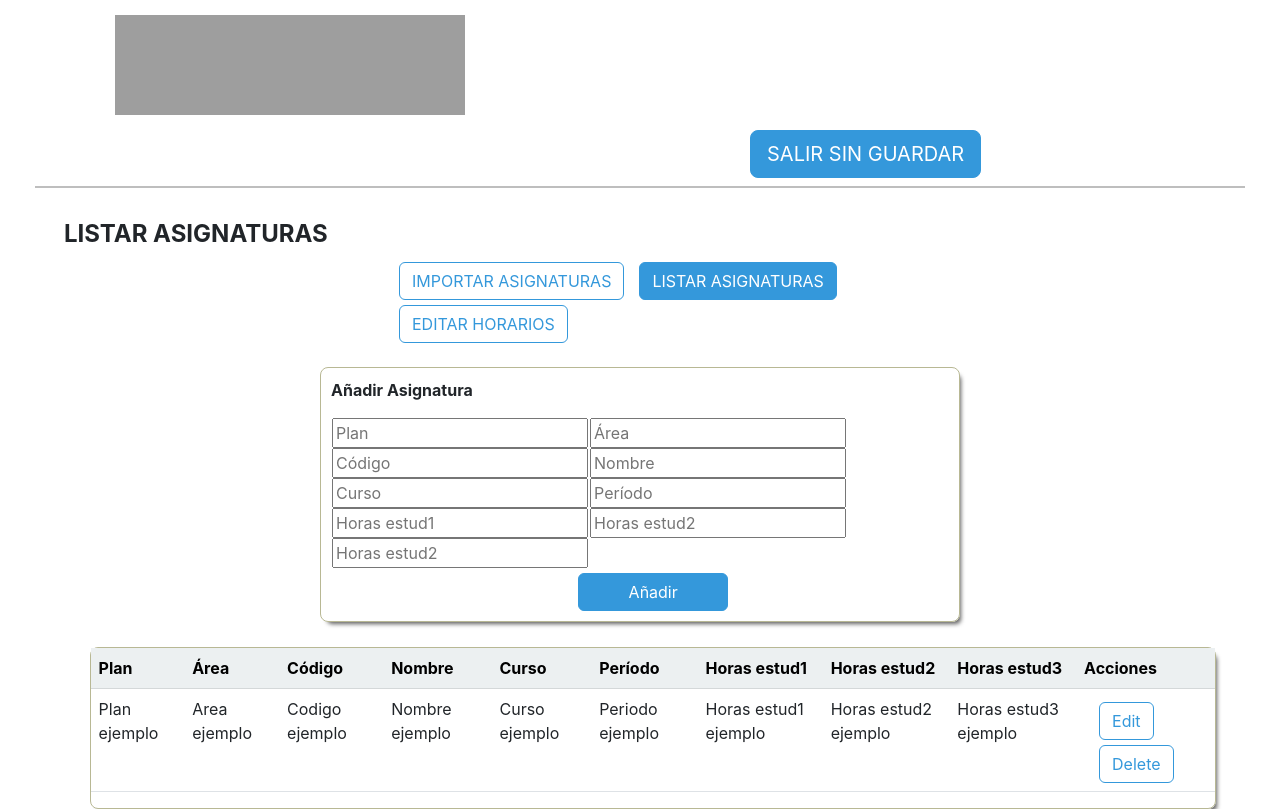
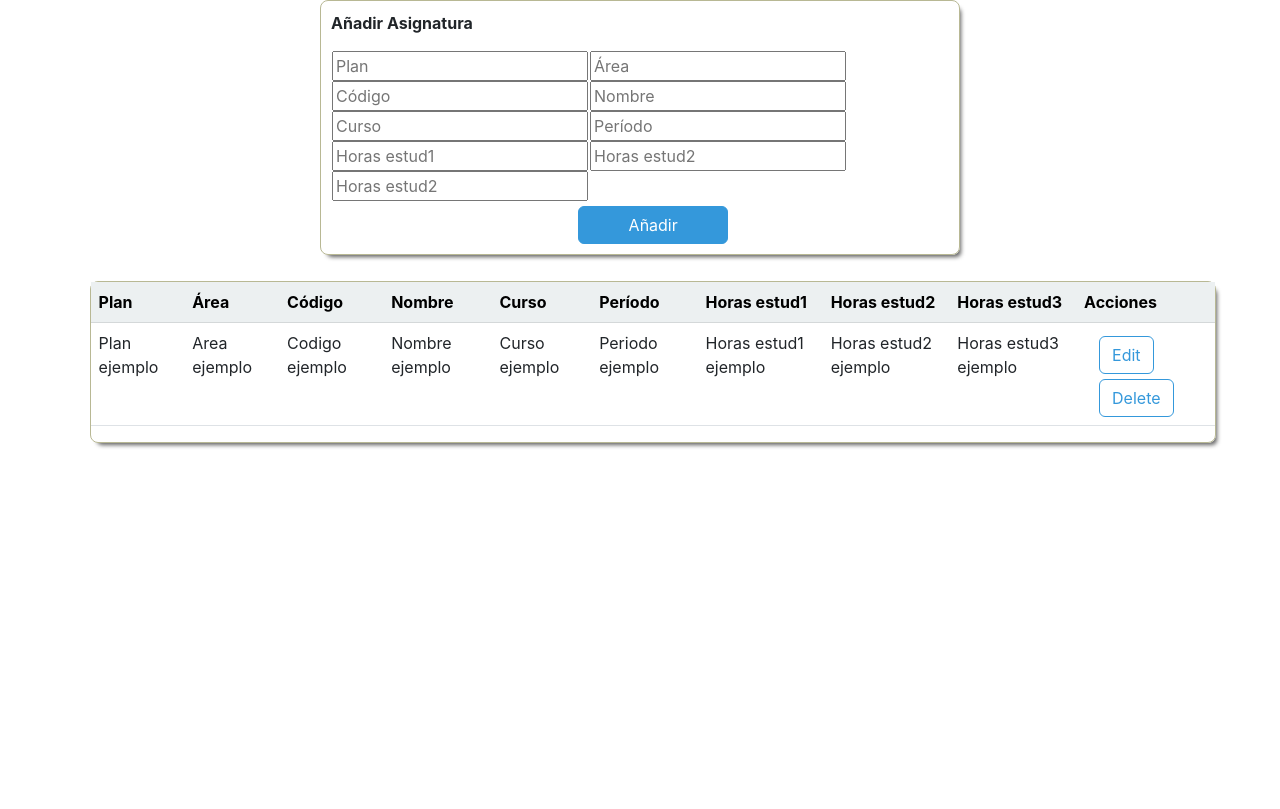
Before and after one commit to GPSGroupC/frontend, a React (Create React App) app: page /listar-asignaturas in a window 1280 px wide. Built offline with nearby package versions, Linux system fonts and the light colour scheme; grey boxes are pictures that could not be loaded.

Commit message:
fixed timetable navigation

```diff
--- a/src/PantallaHorarios.css
+++ b/src/PantallaHorarios.css
@@ -43,3 +43,15 @@
     height: 100px;
     width: 350px;
 }
+
+.menuHorarios {
+    width: 300px;
+    margin-left: 3%;
+}
+
+@media only screen and (max-width: 600px) {
+    .menuHorarios {
+        width: 50%;
+        margin:auto;
+    }
+}
--- a/src/horario/ImportarAsignaturas.js
+++ b/src/horario/ImportarAsignaturas.js
@@ -26,26 +26,7 @@ function ImportarAsignaturas() {
   return (
 
     <div>
-
-            <div>
-              <div className="filtro2" style={{textAlign:'center'}}><br></br><br></br>
-              <h4 className="titulo">HORARIOS</h4>
-              <Link to="/">
-                  <button type="button" className="btn btn-info btn-lg" style={{"margin-left": "750px", "margin-top":"15px"}}>INICIO</button>
-              </Link>
-              </div>
-              <hr size="5px" color="black" />
-            </div> <br></br>
-
-
-
-            <ButtonGroup vertical id="buttongroup">
-                <Link to="/importar-asignaturas"><button id="buttonselect" class="selected" type="button" >IMPORTAR ASIGNATURAS</button></Link>
-                <Link to="/listar-asignaturas"><button id="buttonselect" type="button" >LISTAR ASIGNATURAS</button></Link>
-                <Link to="/seleccion-horario-grados"><button id="buttonselect" type="button">EDITAR HORARIOS</button></Link>
-            </ButtonGroup>
-
-            <div id="import-box">
+        <div id="import-box">
                 <h3>
                     Importar Asignatura
                 </h3><br></br><br></br>
--- a/src/horario/ListarAsignaturas.js
+++ b/src/horario/ListarAsignaturas.js
@@ -148,27 +148,6 @@ function ListarAsignaturas() {
   return (
 
     <div>
-
-            <div>
-              <Link to="/"><img className="logoCab2" src={eina} /></Link>
-              <Link to="/">
-                  <button type="button" className="btn btn-info btn-lg" style={{"margin-left": "750px", "margin-top":"15px"}}>SALIR SIN GUARDAR</button>
-              </Link>
-              <hr size="5px" color="black" />
-            </div> <br></br>
-
-            <div className="filtro2">
-                <h4 className="titulo">LISTAR ASIGNATURAS</h4>
-            </div>
-
-            <div style={{"margin-left": "30%", marginRight:'30%'}} >
-                <Link to="/importar-asignaturas"><button type="button" class="btn btn-outline-info">IMPORTAR ASIGNATURAS</button></Link>
-                <Link to="/listar-asignaturas"><button type="button" class="btn btn-info btn-md">LISTAR ASIGNATURAS</button></Link>
-                <Link to="/seleccion-horario-grados"><button type="button" class="btn btn-outline-info">EDITAR HORARIOS</button></Link>
-            </div> <br></br>
-
-
-
             <div style={{
                     display: "block",
                     margin: "auto",
--- a/src/horario/PantallaHorarios.js
+++ b/src/horario/PantallaHorarios.js
@@ -1,65 +1,72 @@
 import React, {Component} from "react";
-import { Link } from 'react-router-dom'
+import {Link} from 'react-router-dom'
 import eina from '../images/eina-logo.png'
 import '../PantallaHorarios.css';
-import ButtonGroup from 'react-bootstrap/Button';
+import ImportarAsignaturas from "./ImportarAsignaturas";
+import ListarAsignaturas from "./ListarAsignaturas";
+import SeleccionHorarioGrados from "./SeleccionHorarioGrados";
 
 /**
- * Interfaz Home para la parte de los horarios.
+ * Menu de pantallas de horarios.
+ *
+ * Este componente permite fijar el menu de horarios al navegar
+ * entre las distintas pantallas de la parte de horarios.
  */
 class PantallaHorarios extends Component {
 
     constructor(props) {
         super(props);
         this.state = {
-        listButtons: [
-            { id:1, name: "IMPORTAR ASIGNATURAS", render: <p>IMPORTAR</p>},
-            { id:2, name: "LISTAR ASIGNATURAS", render: <p>LISTAR AS</p>},
-            { id:3, name: "LISTAR HORARIOS", render: <p>LISTAR HO</p>}
+            menu: [
+                {id: 1, name: "IMPORTAR ASIGNATURAS", component: <ImportarAsignaturas/>},
+                {id: 2, name: "LISTAR ASIGNATURAS", component: <ListarAsignaturas/>},
+                {id: 3, name: "LISTAR HORARIOS", component: <SeleccionHorarioGrados/>}
             ],
-        selectedButton: 1
+            menuItemSelected: <ImportarAsignaturas/>
         }
     }
 
     handleClick = (event) => {
+        var menuItem= this.state.menu.find((menuItem) => menuItem.id == event.target.value)
         this.setState({
-          selectedButton: event
+            menuItemSelected: menuItem.component
         })
     }
-  render() {
-    return (
-        <div className="bodyMargin">
+
+    renderHeader() {
+        return (<div>
                 <div className="header">
-            <Link to="/"><img className="einaImg" src={eina} /></Link>
+                    <Link to="/"><img className="einaImg" src={eina}/></Link>
                     <h4 className="titulo">HORARIOS</h4>
                     <Link to="/">
                         <button type="button" className="btn btn-info btn-lg">INICIO</button>
                     </Link>
+                </div><br/>
+                <hr size="5px" color="black"/>
             </div>
-          <br/>
-          <hr size="5px" color="black"/>
-          <br/><br/>
+        )
+    }
 
+    renderMenu() {
+        return (
+            <div className="menuHorarios">
+                {this.state.menu.map((menuItem) => (
+                <button id="buttonselect" type="button" value={menuItem.id}
+                        onClick={this.handleClick}>{menuItem.name}</button>
+                ))}
+            </div>
+        )
+    }
 
-          <ButtonGroup vertical id="buttongroup">
-            <Link to="/importar-asignaturas">
-              <button id="buttonselect" type="button">IMPORTAR ASIGNATURAS</button>
-            </Link>
-            <Link to="/listar-asignaturas">
-              <button id="buttonselect" type="button">LISTAR ASIGNATURAS</button>
-            </Link>
-            <Link to="/seleccion-horario-grados">
-              <button id="buttonselect" type="button">EDITAR HORARIOS</button>
-            </Link>
-              {
-                  this.state.listButtons.map((button) => (
-                      <button id="buttonselect" type="button" value={button.id}
-                              onClick={this.handleClick}>{button.name}</button>
-                  ))
-              }
-          </ButtonGroup>
+    render() {
+        return (
+            <div className="bodyMargin">
+                {this.renderHeader()}<br/><br/>
+                {this.renderMenu()}<br/><br/>
+                {this.state.menuItemSelected}
             </div>
         );
     };
 }
+
 export default PantallaHorarios;
--- a/src/horario/SeleccionHorarioGrados.js
+++ b/src/horario/SeleccionHorarioGrados.js
@@ -194,28 +194,9 @@ function SeleccionHorarioGrados() {
 
         <div className="HorarioSeleccion">
 
-
-          <div>
-              <Link to="/"><img className="logoCab2" src={eina} /></Link>
-              <Link to="/">
-                  <button type="button" className="btn btn-info btn-lg" style={{"margin-left": "750px", "margin-top":"15px"}}>SALIR SIN GUARDAR</button>
-              </Link>
-              <hr size="5px" color="black" />
-            </div> <br></br>
-
-        <div className="filtro2">
-            <h4 className="titulo">EDITAR HORARIOS</h4>
-        </div>
-
-        <div style={{"margin-left": "30%", marginRight:'30%'}} >
-            <Link to="/importar-asignaturas"><button type="button" class="btn btn-outline-info">IMPORTAR ASIGNATURAS</button></Link>
-            <Link to="/listar-asignaturas"><button type="button" class="btn btn-outline-info">LISTAR ASIGNATURAS</button></Link>
-            <Link to="/seleccion-horario-grados"><button type="button" class="btn btn-info btn-md">EDITAR HORARIOS</button></Link>
-        </div> <br></br>
-
         <div style={{"margin-left": "37.5%"}} >
             <button type="button" class="btn btn-info btn-md" style={{"margin-left": "70px"}}>GRADO</button>
-            <Link to="/seleccion-horario-masters"><button type="button" class="btn btn-outline-info">MASTER</button></Link>
+            <Link to=""><button type="button" class="btn btn-outline-info">MASTER</button></Link>
         </div> <br></br>
 
 
```
Lines whose indentation alone changed are shown as unchanged.
